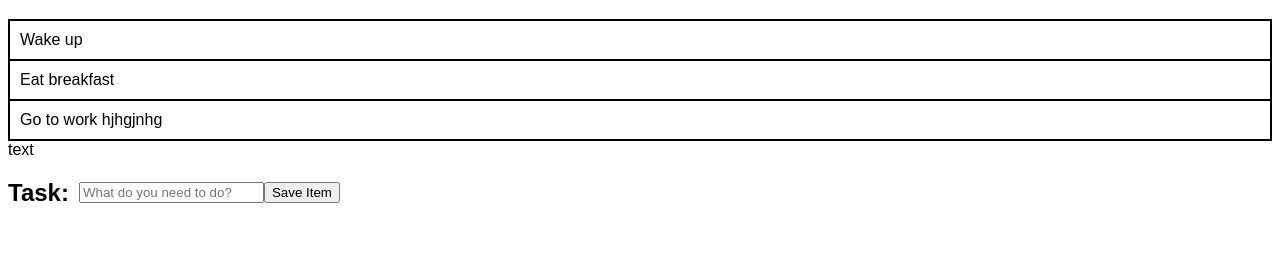
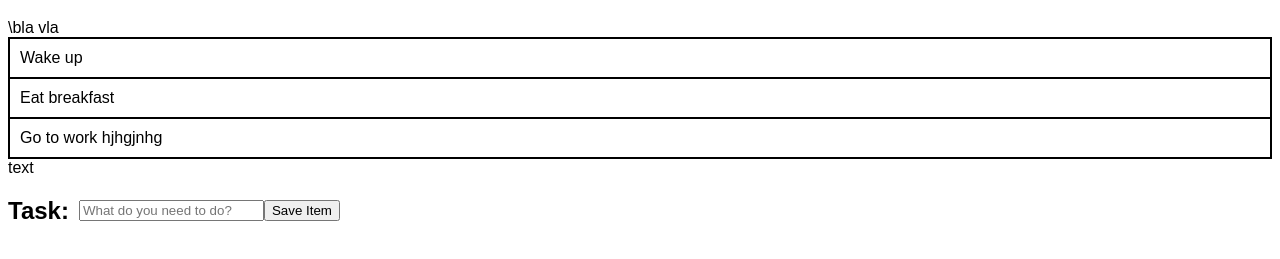
Before and after one commit to LaxyTTY/my-first-todo, a website built with Parcel: page index.html in a window 1280 px wide. Shown: the part 61-320 px from the top of the page. Built offline with nearby package versions, Linux system fonts and the light colour scheme.

Commit message:
Cacoito text

```diff
--- a/index.html
+++ b/index.html
@@ -8,6 +8,7 @@
 
   <body>
     <h1>To do:</h1>
+    \bla vla
 
     <section class="container_list">
       <div class="todo_element">
```
